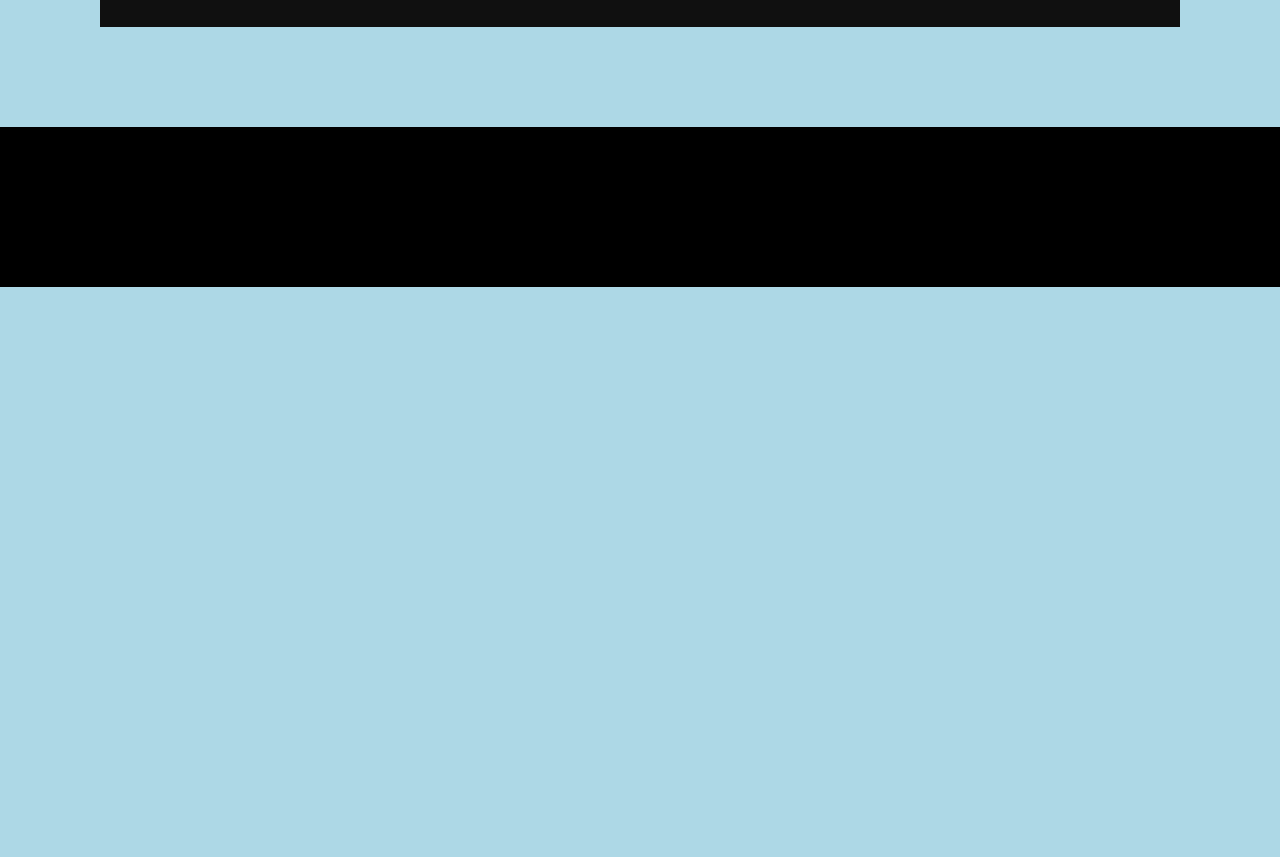
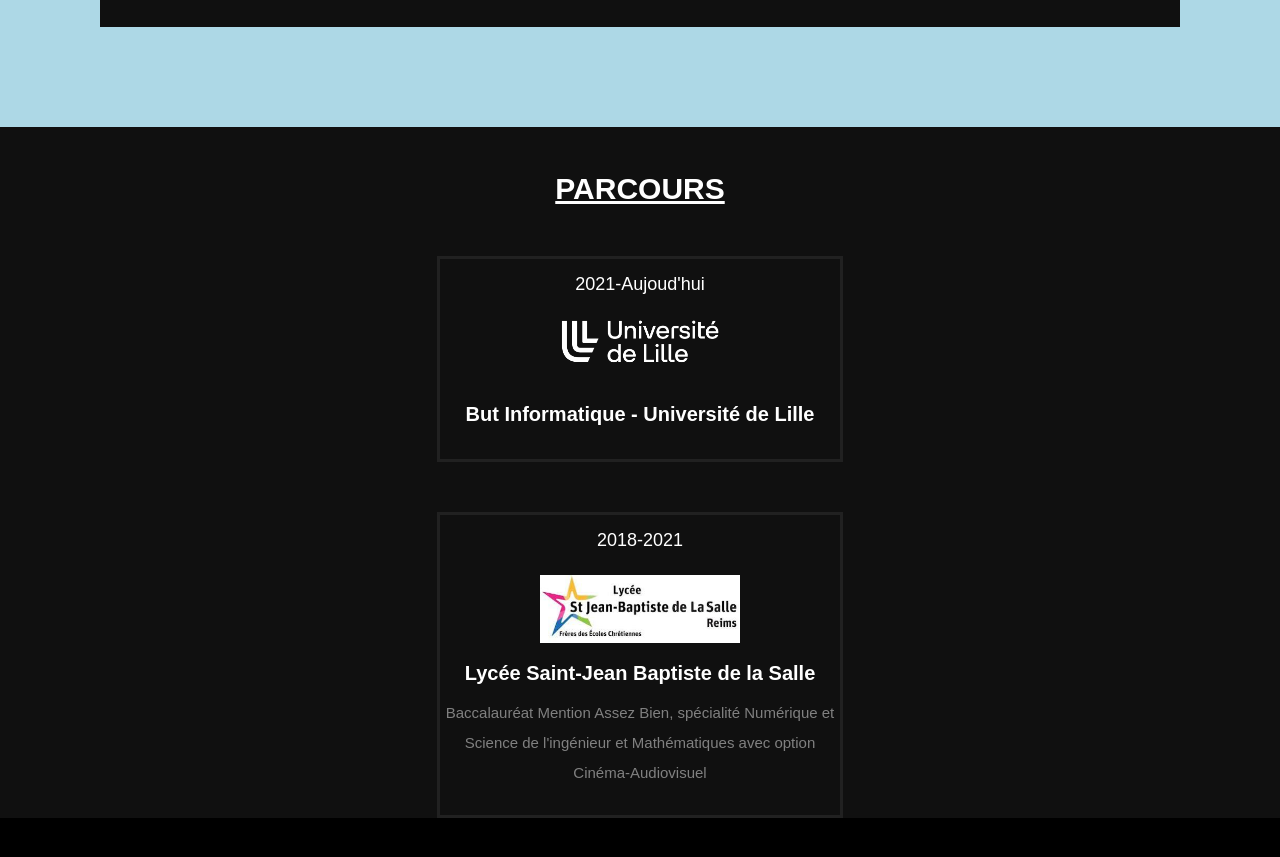
Before and after one commit to zokkota/zokkota.github.io, a plain HTML site: page index.html in a window 1280 px wide. Shown: the part 1421-2278 px from the top of the page. Before the commit the page ends 1708 px from the top, so only its background shows below. Drawn offline with nearby package versions, Linux system fonts and the light colour scheme.

Commit message:
Add files via upload

```diff
--- a/index.html
+++ b/index.html
@@ -14,9 +14,9 @@
         <nav>
             <a href="about">HOME</a>
             <a href="index.html#about">QUI SUIS-JE</a>
+            <a href="#">PARCOURS</a>
             <a href="#">COMPETENCES</a>
-            <a href="#">PARCOURS</a>
-            <a href="#">PROJET</a>
+            <a href="#">PROJETS</a>
             <a href="#">CONTACT</a>
         </nav>
 
@@ -62,7 +62,27 @@
 
     </section>
 
-    <section class="competences" id="competences">
+    <section class="parcours" id="parcours">
+        <h1 class="ParcoursTitle">PARCOURS</h1>
+        <div class="scolaire">
+            <div class="univ">
+                <a class="dateUniv"> 2021-Aujoud'hui</a>
+                <a href="https://www.iut-a.univ-lille.fr/" target="_blank">
+                    <img class="logolille" src="images/logo/Logo-sans-baseline-Horizontal-RVB-Blanc.png"/>
+                </a>
+                <a class="uname"><strong>But Informatique - Université de Lille</strong></a>
+                <a class="descUniv"></a>
+            </div>
+            <div class="lycee">
+                <a class="dateLy">2018-2021</a>
+                <a href="https://www.groupedelasalle-reims.com/" target="_blank">
+                    <img class="logosjbs" src="images/logo/sjbs.jpg" href="https://www.groupedelasalle-reims.com/"/>
+                </a>
+                <a class="lyname"><strong>Lycée Saint-Jean Baptiste de la Salle</strong></a>
+                <a class="lydesc">Baccalauréat Mention Assez Bien, spécialité Numérique et Science de l'ingénieur et Mathématiques avec option Cinéma-Audiovisuel</a>
+            </div>
+
+        </div>
 
     </section>
 
--- a/style.css
+++ b/style.css
@@ -202,6 +202,101 @@ footer a{
     color: white;
 }
 
+.parcours{
+    background-size: cover;
+    height: auto;
+    background: #101010;
+}
+
+.ParcoursTitle{
+    color: white;
+    display: flex;
+    justify-content: center;
+    padding-top: 45px;
+    text-decoration: underline;
+    font-size: 30px;
+    font-family: Arial;
+}
+
+
+.scolaire{
+    color: white;
+    font-family: sans-serif;
+    font-size: 20px;
+    padding-top: 50px;
+}
+
+.univ{
+    display: block;
+    background-color: #101010;
+    width: 400px;
+    height: 200px;
+    line-height: 30px;
+    border: 3px solid rgba(255, 255, 255, 0.07)
+}
+
+.dateUniv{
+    display: flex;
+    justify-content: center;
+    font-size: 18px;
+    padding-top: 10px;
+}
+
+.uname{
+    display: flex;
+    justify-content: center;
+    font-size: 20px;
+    padding-top: 15px;
+}
+
+.logolille{
+    background-color: transparent;
+    width: 200px;
+    float: top;
+    display: flex;
+    cursor: pointer;
+}
+
+.lycee{
+    margin-top: 50px;
+    display: block;
+    background-color: #101010;
+    width: 400px;
+    height: 300px;
+    line-height: 30px;
+    border: 3px solid rgba(255, 255, 255, 0.07)
+}
+
+.dateLy{
+    display: flex;
+    justify-content: center;
+    font-size: 18px;
+    padding-top: 10px;
+}
+
+.lyname{
+    display: flex;
+    justify-content: center;
+    font-size: 20px;
+    padding-top: 15px;
+}
+
+.logosjbs{
+    padding-top: 20px;
+    background-color: transparent;
+    width: 200px;
+    float: top;
+    display: flex;
+    cursor: pointer;
+}
+
+.lydesc{
+    color: grey;
+    padding-top: 10px;
+    display: flex;
+    font-size: 15px;
+    text-align: center;
+}
 
 
 @media screen and (max-width: 1199px) {
```
Also changed, not shown: images/logo/Logo-sans-baseline-Horizontal-RVB-Blanc.png (added), images/logo/sjbs.jpg (added).
